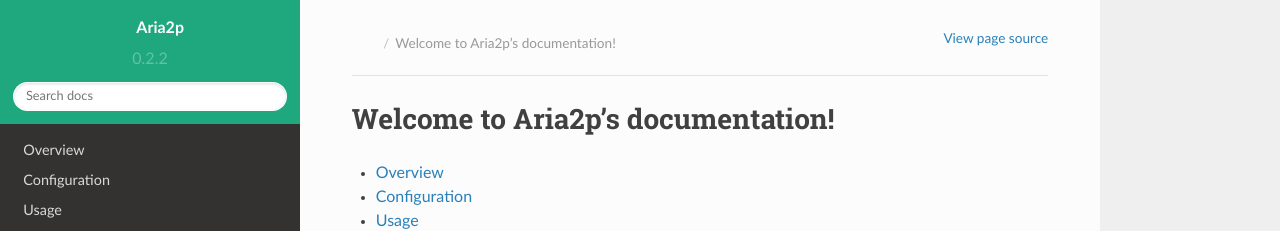
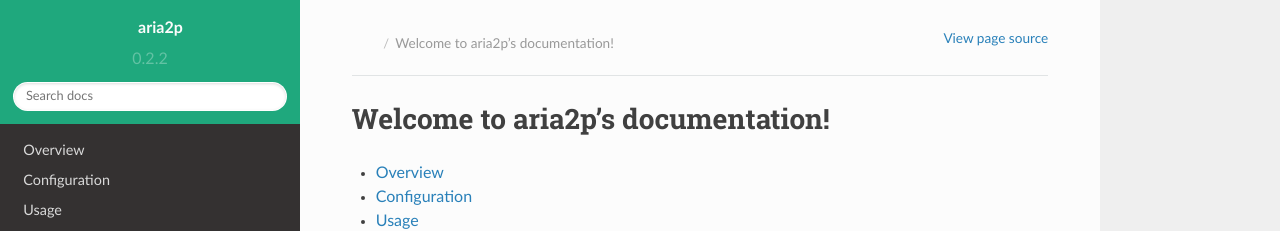
Before and after one commit to pawamoy/aria2p, a Sphinx documentation site: the page built from docs/index.md, in a window 1280 px wide. Shown: the top 231 px of the page. Built offline with Sphinx 7.4.7 and the Read the Docs theme 2.0.0, drawn with Linux system fonts in a browser that asks for light colours.

Commit message:
style: Change remaining Aria2 occurences to aria2

```diff
--- a/docs/conf.py
+++ b/docs/conf.py
@@ -30,7 +30,7 @@ autodoc_default_flags = ["members", "special-members", "show-inheritance"]
 source_parsers = {".md": "recommonmark.parser.CommonMarkParser"}
 source_suffix = [".rst", ".md"]
 master_doc = "index"
-project = "Aria2p"
+project = "aria2p"
 year = "2018"
 author = "Timothée Mazzucotelli"
 copyright = "{0}, {1}".format(year, author)
@@ -73,7 +73,7 @@ def setup(app):
         "recommonmark_config",
         {
             "url_resolver": lambda url: github_doc_root + url,
-            "auto_toc_tree_section": "Welcome to Aria2p's documentation!",
+            "auto_toc_tree_section": "Welcome to aria2p's documentation!",
         },
         True,
     )
--- a/docs/index.md
+++ b/docs/index.md
@@ -1,4 +1,4 @@
-# Welcome to Aria2p's documentation!
+# Welcome to aria2p's documentation!
 
 - [Overview](readme.md)
 - [Configuration](configuration.md)
--- a/src/aria2p/__init__.py
+++ b/src/aria2p/__init__.py
@@ -1,8 +1,8 @@
 """
-Aria2p package.
+aria2p package.
 
-This package provides a command-line tool and a Python library to interact with an `aria2c` daemon process through
-JSON-RPC.
+This package provides a command-line tool and a Python library to interact
+with an ``aria2c`` daemon process through JSON-RPC.
 
 If you read this message, you probably want to learn about the library and not the command-line tool:
 please refer to the README.md included in this package to get the link to the official documentation.
```
Also changed, not shown: README.md (+1 -1 lines), scripts/templates/README.md, 1 other file.
